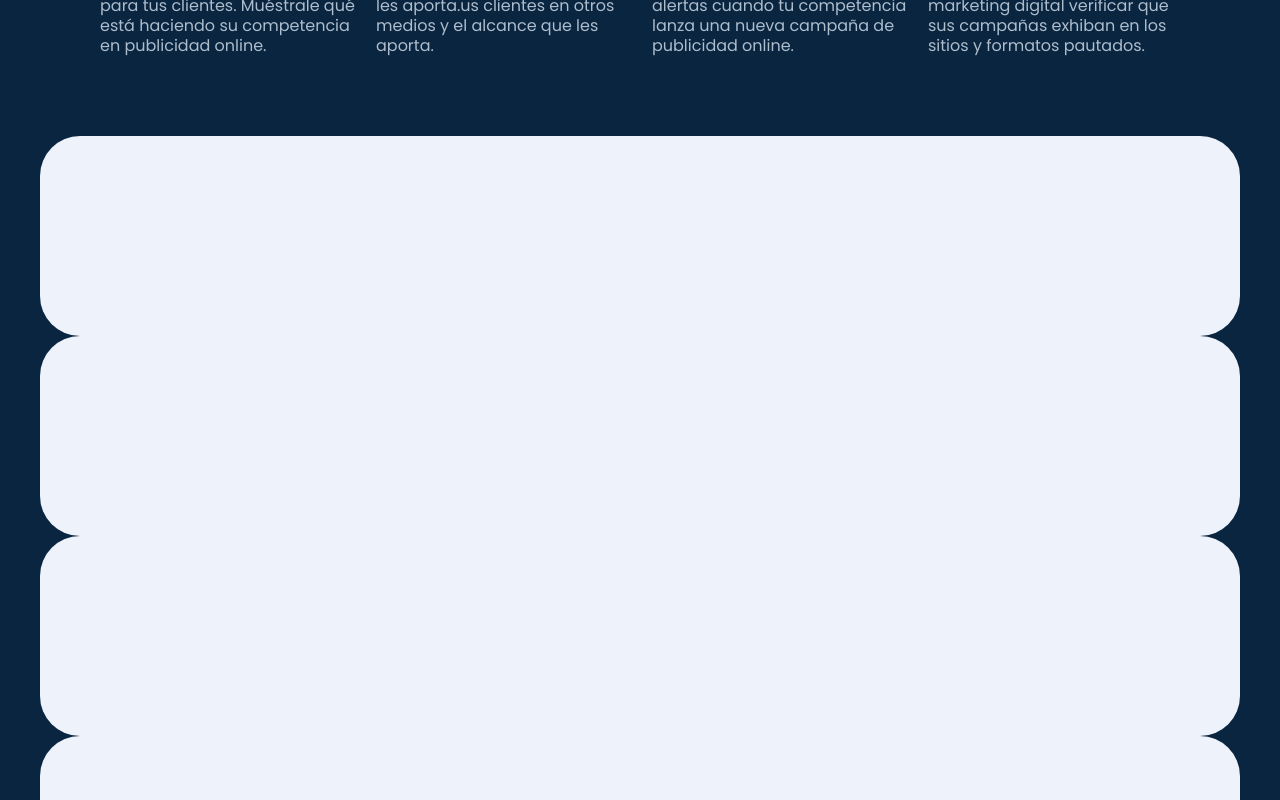
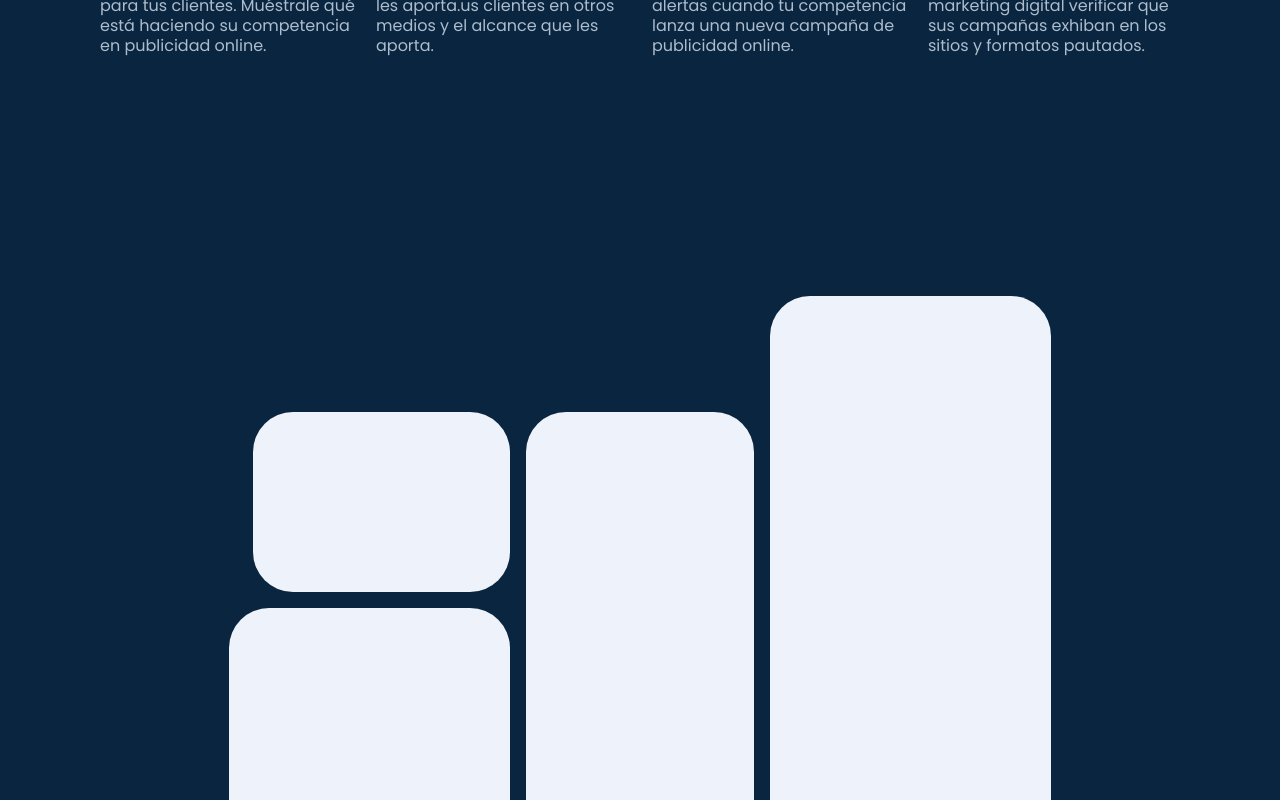
Before and after one commit to phronesys/admetricks-challenge-vue, a Vue app: page / in a window 1280 px wide. Shown: the part 1640-2440 px from the top of the page. Built offline with nearby package versions, Linux system fonts and the light colour scheme.

Commit message:
enhance(layout): card grid done

```diff
--- a/src/layouts/landing/AmCardGrid.vue
+++ b/src/layouts/landing/AmCardGrid.vue
@@ -1,15 +1,38 @@
 <template>
-  <div class="card-grid">
-    <am-card v-for="(n, index) in 5" :key="index"></am-card>
-  </div>
+  <section id="cards">
+    <div class="card-grid">
+      <am-card
+        v-for="(classes, index) in cardClasses"
+        :key="index"
+        :class="classes"
+      ></am-card>
+    </div>
+  </section>
 </template>
 
 <script setup lang="ts">
 import AmCard from "../../components/AmCard.vue";
+const cardClasses = [
+  "row-start-2 row-end-3 col-start-1 col-end-2 w-11/12 justify-self-end",
+  "row-start-2 row-end-4 col-start-2 col-end-3",
+  "row-start-1 row-end-4 col-start-3 col-end-4",
+  "row-start-3 row-end-5 col-start-1 col-end-2",
+  "row-start-4 row-end-6 col-start-2 col-end-4",
+];
 </script>
 
 <style lang="postcss">
-.card-grid {
-  @apply grid mx-auto h-[1000px] w-[1200px];
+section#cards {
+  @apply py-40;
+}
+section#cards .card-grid {
+  @apply h-[400px] w-full mx-auto px-8 flex flex-col sm:grid justify-center gap-4;
+  @apply sm:w-3/4 sm:h-[600px];
+  @apply lg:w-2/3 lg:h-[800px];
+  @apply xl:h-[1000px];
+  @apply 2xl:h-[1200px];
+
+  grid-template-columns: 35.5% 29% 35.5%;
+  grid-template-rows: 10% 18% 27% 37% 8%;
 }
 </style>
```
